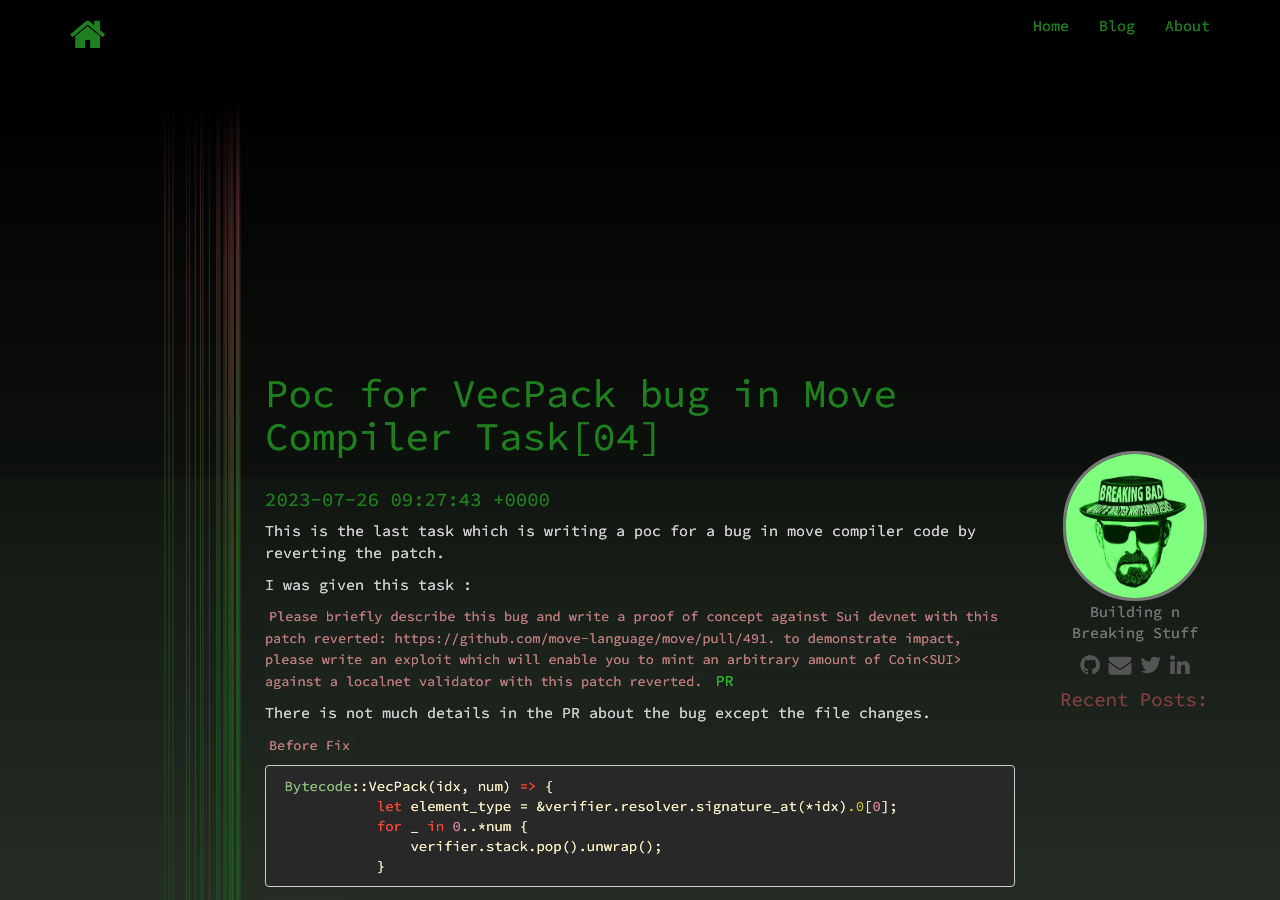
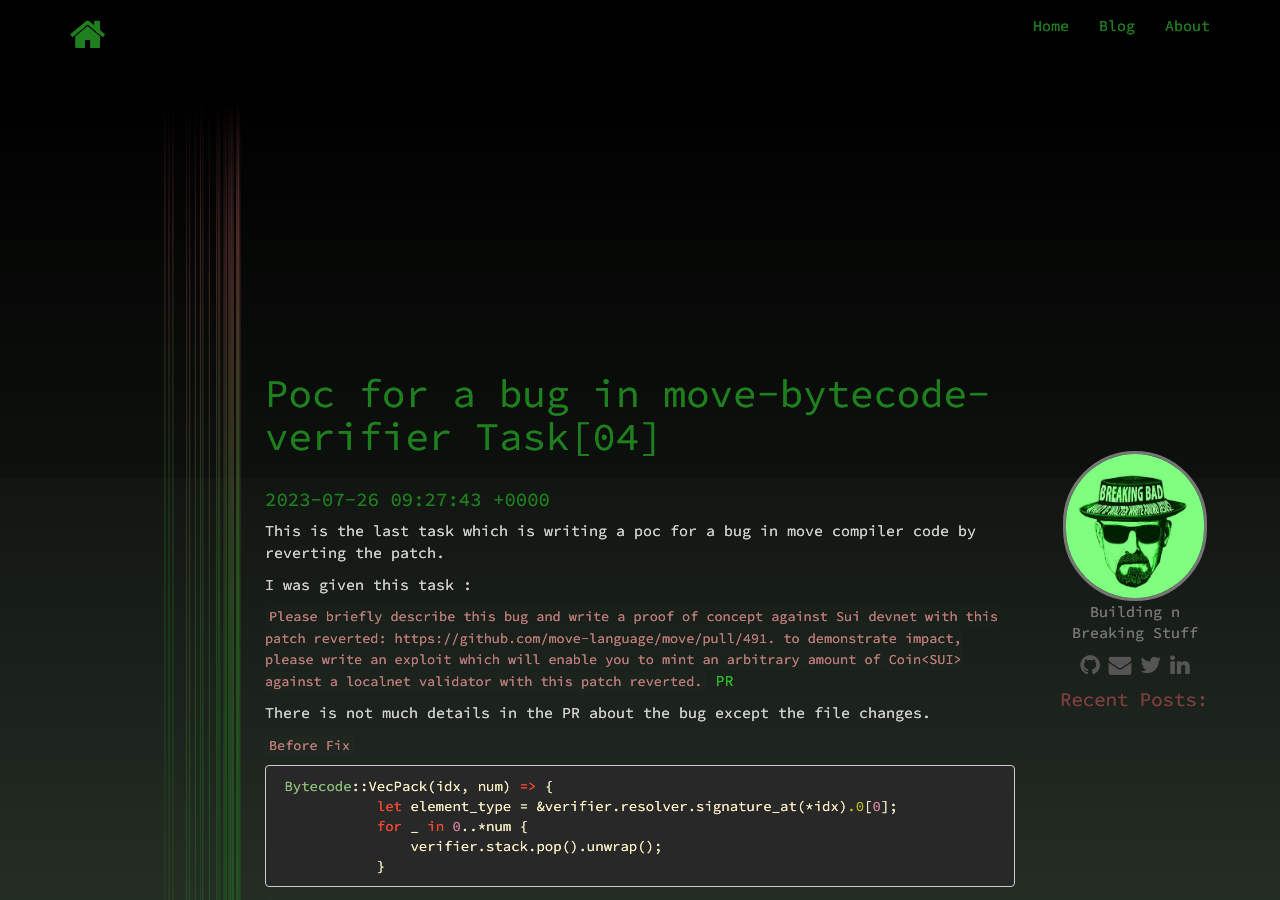
Before and after one commit to D4r3-D3v1L/d4r3-d3v1l.github.io, a Jekyll site: the page built from _posts/2023-07-26-Task04-move-bytecode-poc.md, in a window 1280 px wide and 900 px high. Built offline with Jekyll 4.4.1, drawn with Linux system fonts in a browser that asks for light colours; nearby versions of some CDN libraries.

Commit message:
Update 2023-07-26-Task04-move-bytecode-poc.md

```diff
--- a/_posts/2023-07-26-Task04-move-bytecode-poc.md
+++ b/_posts/2023-07-26-Task04-move-bytecode-poc.md
@@ -1,6 +1,6 @@
 ---
 layout: post
-title: "Poc for VecPack bug in Move Compiler Task[04]"
+title: "Poc for a bug in move-bytecode-verifier Task[04]"
 date: 2023-07-26 09:27:43
 categories: blog
 ---
```
